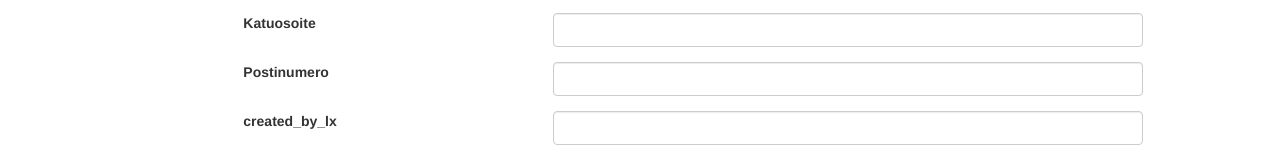
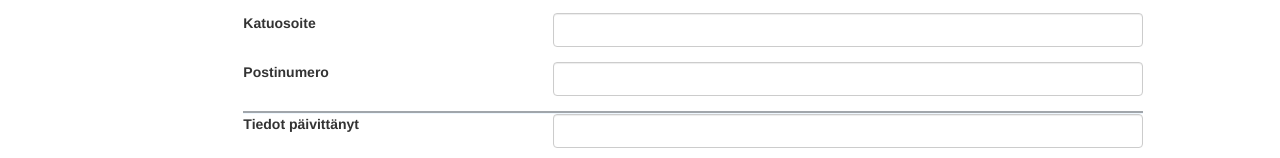
Before and after one commit to finnishtransportagency/Tarinamittaus-Backend, a React (Create React App) app in the folder src/main/app/: page /mittaus in a window 1280 px wide. Shown: the part 704-862 px from the top of the page. Built offline with nearby package versions, Linux system fonts and the light colour scheme; no server answers.

Commit message:
Line separator, as requested

```diff
--- a/src/main/app/src/views/MittausForm.tsx
+++ b/src/main/app/src/views/MittausForm.tsx
@@ -284,13 +284,15 @@ const MittausForm = ({ mittaus }: { mittaus: MittausStore }) => {
               name="katuosoite"
               readOnly={false}
             />
+            <div style={{'borderBottom': 'aliceblue groove medium'}}>
               <CustomText
                 label="Postinumero"
                 name="postinumero"
                 readOnly={false}
               />
+            </div>
             <CustomText
-              label="created_by_lx"
+              label="Tiedot päivittänyt"
               name="created_by_lx"
               readOnly={false}
               />
```
Lines whose indentation alone changed are shown as unchanged.
